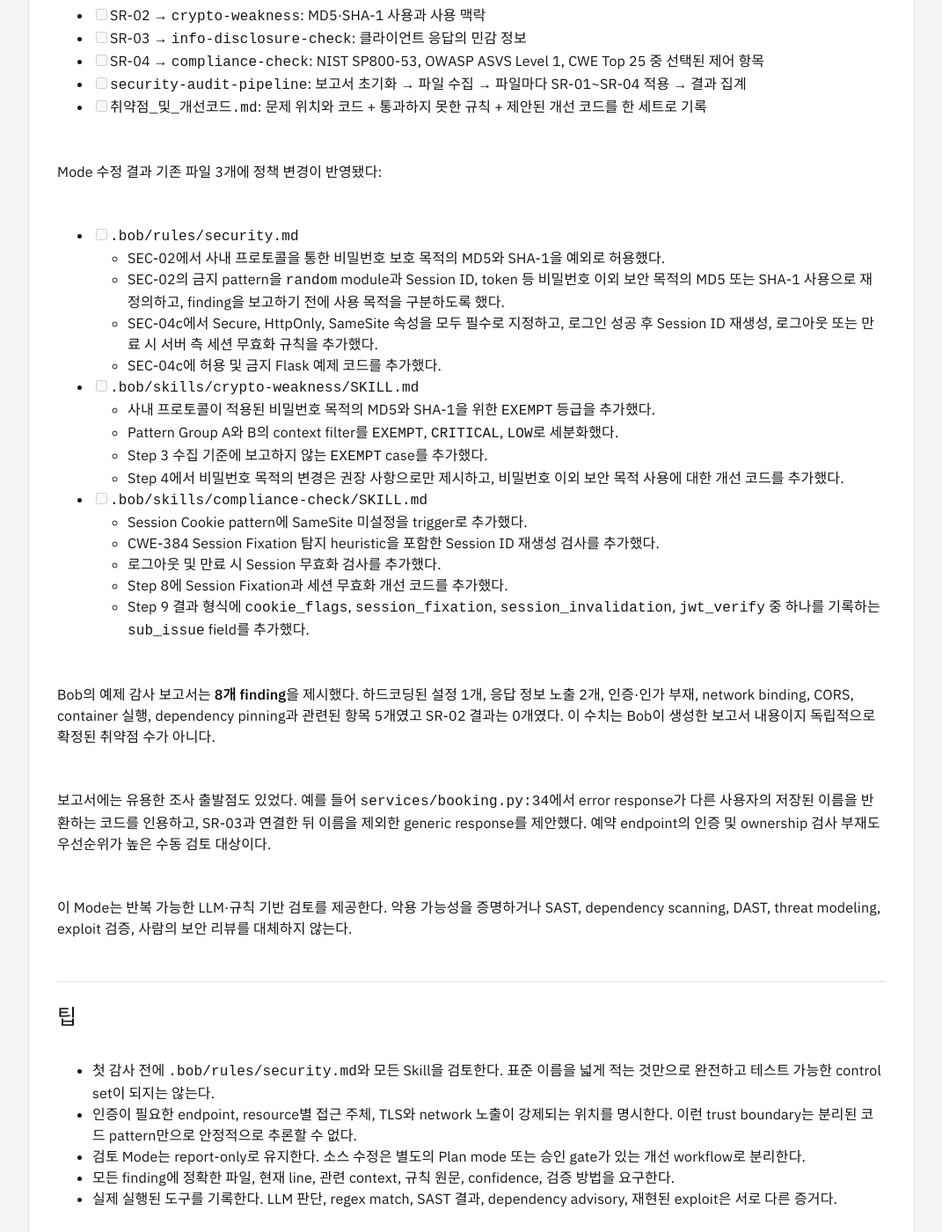
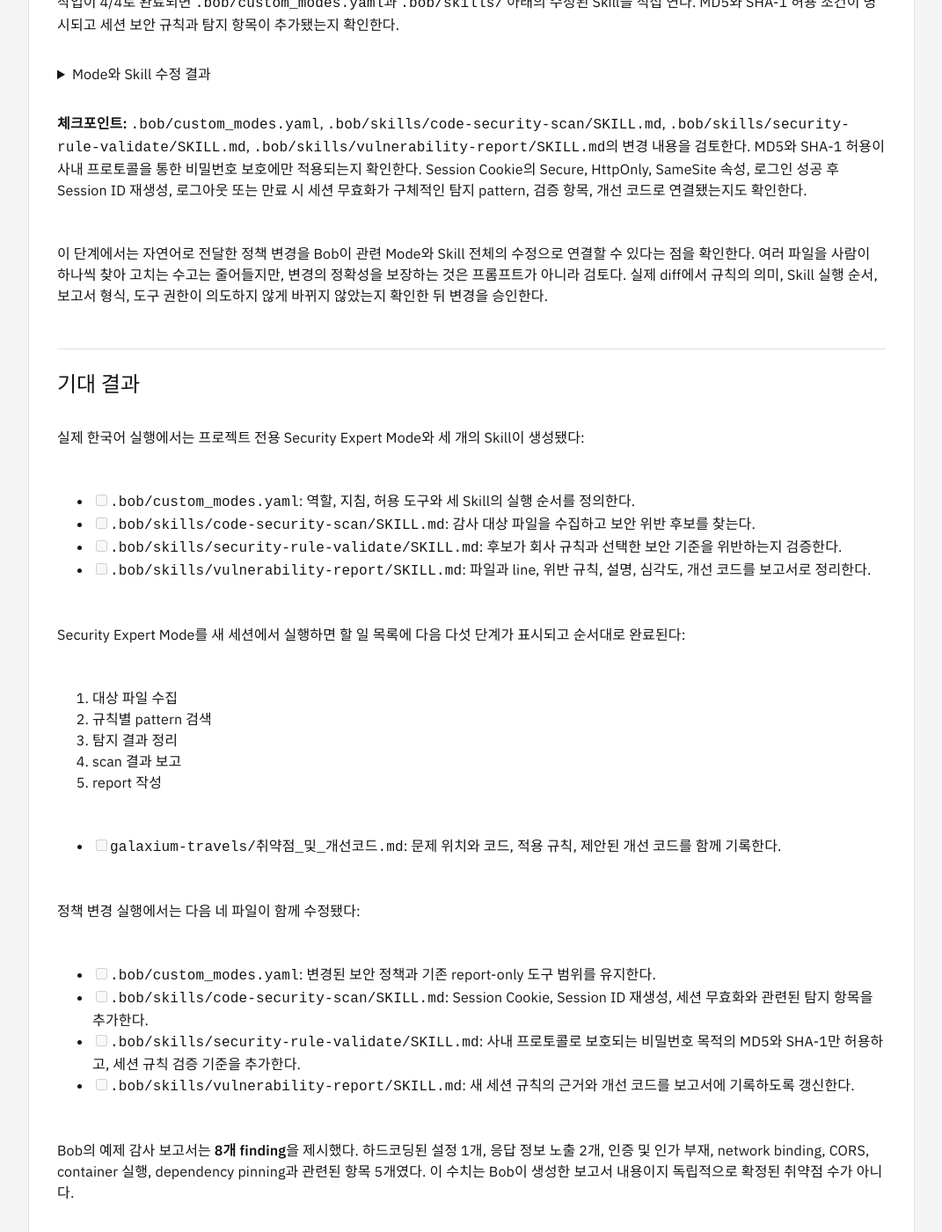
Before and after one commit to ce-aie-labs/bob-labs, a Jekyll site: the page built from _labs_ko/bob-features/security-expert-mode.md, in a window 1280 px wide and 1400 px high, scrolled down 4448 px. Shown: the whole window at 88% size, without its empty margins (104-1175 px from the left). Built offline with Jekyll 4.4.1, drawn with Linux system fonts in a browser that asks for light colours; some of the changed text lies outside the part shown.

Commit message:
Add comments about bob

```diff
--- a/_labs_ko/bob-features/security-expert-mode.md
+++ b/_labs_ko/bob-features/security-expert-mode.md
@@ -56,6 +56,8 @@
 
 **체크포인트:** Agent, Plan, Ask 모드의 세부 내용을 각각 열어 보고, **설정 > 채팅**에서 표시된 모든 도구와 하위 도구의 자동 승인이 켜졌는지 확인한다.
 
+여기서 Mode는 Bob의 말투만 바꾸는 설정이 아니라 **역할, 행동 지침, 사용할 수 있는 도구**를 함께 제한한다는 점을 확인할 수 있다. 도구 설정이 "Bob이 무엇을 할 수 있는가"를 정한다면 자동 승인은 "허용된 작업을 실행하기 전에 언제 사용자에게 물어볼 것인가"를 정한다. 실습이 끝나면 자동 승인을 다시 줄이고 실제 업무에서는 필요한 Mode, 도구, 권한만 허용한다.
+
 ### 1단계 - 프로젝트 전용 보안 환경 만들기
 
 **Agent 모드**에서 프로젝트 전용 보안 Mode를 생성한다. 아래 프롬프트 전체를 복사한 뒤 Bob의 새 작업 입력창에 붙여 넣고 실행한다.
@@ -106,6 +108,8 @@
 - `custom_modes.yaml`: 세 Skill을 순서대로 사용하는 **Security Expert** (`security-expert`) Mode를 정의한다.
 
 생성된 파일의 이름과 개수는 Bob 버전에 따라 달라질 수 있다. 파일 개수보다 전체 코드 스캔, 규칙 검증, 보고서 작성이 각각 Skill로 분리되고 Custom Mode에서 순서대로 연결됐는지를 확인한다.
+
+이 단계에서는 실제 업무를 구체적으로 설명하면 Bob이 이를 재사용 가능한 프로젝트 자산으로 구조화할 수 있다는 점을 확인한다. Skill은 반복 절차를 나누어 저장하고, `custom_modes.yaml`은 역할, 지침, 도구 범위와 Skill 실행 순서를 하나의 작업 방식으로 연결한다. 생성된 `.bob/` 파일은 일회성 채팅 답변과 달리 사람이 검토하고, 버전 관리하고, 팀과 공유할 수 있다.
 
 **체크포인트:** Bob이 **Security Expert** (`security-expert`)를 만들었는지 확인하고, 생성된 모든 파일을 직접 연다. Mode가 전체 코드 스캔, 규칙 검증, 취약점 보고서 작성 순서로 동작하는지 확인한다. Edit 권한은 `취약점_및_개선코드.md` 같은 보고서 파일에만 허용하고 소스 코드 수정 권한은 포함하지 않는다. 다음 단계 전에 Mode picker에서 **Security Expert**를 선택한다.
 
@@ -166,6 +170,8 @@
 
 </details>
 
+할 일 목록은 저장된 Skill 절차가 현재 어느 단계까지 실행됐는지를 보여 준다. 대상 파일 수집부터 보고서 작성까지 빠진 단계나 멈춘 단계가 없는지 확인할 수 있어, Bob의 작업 과정을 관찰 가능한 workflow로 만든다.
+
 할 일 목록이 5/5로 완료되면 `galaxium-travels/취약점_및_개선코드.md`를 연다. 요약의 심각도별 건수와 각 항목의 파일, line, 위반 규칙, 설명, 개선 코드를 확인한다.
 
 <details markdown="1">
@@ -176,6 +182,8 @@
 </details>
 
 **체크포인트:** `취약점_및_개선코드.md`의 각 항목에서 파일과 line이 실제 코드와 일치하는지, 규칙이 해당 코드에 적용되는지, 심각도와 개선 코드가 적절한지, 해당 파일이 실제 검사 범위에 포함됐는지를 확인한다. 보고서는 확정된 취약점 목록이 아니라 검토 입력으로 다룬다.
+
+일반 Agent 대신 검토한 Security Expert Mode를 사용하면 역할, 도구 범위, 실행 절차를 매번 프롬프트에 다시 적지 않아도 같은 조건으로 감사를 시작할 수 있다. 이는 절차의 일관성과 수동 검색 효율을 높이지만, 생성되는 문장이나 finding이 실행할 때마다 완전히 같아진다는 뜻은 아니다. 최종 판단은 근거 코드를 확인한 사람이 내린다.
 
 ### 3단계 - Security Expert Mode 수정 및 관리하기
 
@@ -223,53 +231,55 @@
 
 **체크포인트:** `.bob/custom_modes.yaml`, `.bob/skills/code-security-scan/SKILL.md`, `.bob/skills/security-rule-validate/SKILL.md`, `.bob/skills/vulnerability-report/SKILL.md`의 변경 내용을 검토한다. MD5와 SHA-1 허용이 사내 프로토콜을 통한 비밀번호 보호에만 적용되는지 확인한다. Session Cookie의 Secure, HttpOnly, SameSite 속성, 로그인 성공 후 Session ID 재생성, 로그아웃 또는 만료 시 세션 무효화가 구체적인 탐지 pattern, 검증 항목, 개선 코드로 연결됐는지도 확인한다.
 
+이 단계에서는 자연어로 전달한 정책 변경을 Bob이 관련 Mode와 Skill 전체의 수정으로 연결할 수 있다는 점을 확인한다. 여러 파일을 사람이 하나씩 찾아 고치는 수고는 줄어들지만, 변경의 정확성을 보장하는 것은 프롬프트가 아니라 검토다. 실제 diff에서 규칙의 의미, Skill 실행 순서, 보고서 형식, 도구 권한이 의도하지 않게 바뀌지 않았는지 확인한 뒤 변경을 승인한다.
+
 ## 기대 결과
 
-실제 한국어 실행에서는 프로젝트 전용 Mode와 규칙 Skill 네 개, orchestration Skill 한 개가 생성됐다:
+실제 한국어 실행에서는 프로젝트 전용 Security Expert Mode와 세 개의 Skill이 생성됐다:
 
-- [ ] SR-01 → `secret-scan`: 하드코딩된 credential과 secret
-- [ ] SR-02 → `crypto-weakness`: MD5·SHA-1 사용과 사용 맥락
-- [ ] SR-03 → `info-disclosure-check`: 클라이언트 응답의 민감 정보
-- [ ] SR-04 → `compliance-check`: NIST SP800-53, OWASP ASVS Level 1, CWE Top 25 중 선택된 제어 항목
-- [ ] `security-audit-pipeline`: 보고서 초기화 → 파일 수집 → 파일마다 SR-01~SR-04 적용 → 결과 집계
-- [ ] `취약점_및_개선코드.md`: 문제 위치와 코드 + 통과하지 못한 규칙 + 제안된 개선 코드를 한 세트로 기록
+- [ ] `.bob/custom_modes.yaml`: 역할, 지침, 허용 도구와 세 Skill의 실행 순서를 정의한다.
+- [ ] `.bob/skills/code-security-scan/SKILL.md`: 감사 대상 파일을 수집하고 보안 위반 후보를 찾는다.
+- [ ] `.bob/skills/security-rule-validate/SKILL.md`: 후보가 회사 규칙과 선택한 보안 기준을 위반하는지 검증한다.
+- [ ] `.bob/skills/vulnerability-report/SKILL.md`: 파일과 line, 위반 규칙, 설명, 심각도, 개선 코드를 보고서로 정리한다.
 
-Mode 수정 결과 기존 파일 3개에 정책 변경이 반영됐다:
+Security Expert Mode를 새 세션에서 실행하면 할 일 목록에 다음 다섯 단계가 표시되고 순서대로 완료된다:
 
-- [ ] `.bob/rules/security.md`
-  - SEC-02에서 사내 프로토콜을 통한 비밀번호 보호 목적의 MD5와 SHA-1을 예외로 허용했다.
-  - SEC-02의 금지 pattern을 `random` module과 Session ID, token 등 비밀번호 이외 보안 목적의 MD5 또는 SHA-1 사용으로 재정의하고, finding을 보고하기 전에 사용 목적을 구분하도록 했다.
-  - SEC-04c에서 Secure, HttpOnly, SameSite 속성을 모두 필수로 지정하고, 로그인 성공 후 Session ID 재생성, 로그아웃 또는 만료 시 서버 측 세션 무효화 규칙을 추가했다.
-  - SEC-04c에 허용 및 금지 Flask 예제 코드를 추가했다.
-- [ ] `.bob/skills/crypto-weakness/SKILL.md`
-  - 사내 프로토콜이 적용된 비밀번호 목적의 MD5와 SHA-1을 위한 `EXEMPT` 등급을 추가했다.
-  - Pattern Group A와 B의 context filter를 `EXEMPT`, `CRITICAL`, `LOW`로 세분화했다.
-  - Step 3 수집 기준에 보고하지 않는 `EXEMPT` case를 추가했다.
-  - Step 4에서 비밀번호 목적의 변경은 권장 사항으로만 제시하고, 비밀번호 이외 보안 목적 사용에 대한 개선 코드를 추가했다.
-- [ ] `.bob/skills/compliance-check/SKILL.md`
-  - Session Cookie pattern에 SameSite 미설정을 trigger로 추가했다.
-  - CWE-384 Session Fixation 탐지 heuristic을 포함한 Session ID 재생성 검사를 추가했다.
-  - 로그아웃 및 만료 시 Session 무효화 검사를 추가했다.
-  - Step 8에 Session Fixation과 세션 무효화 개선 코드를 추가했다.
-  - Step 9 결과 형식에 `cookie_flags`, `session_fixation`, `session_invalidation`, `jwt_verify` 중 하나를 기록하는 `sub_issue` field를 추가했다.
+1. 대상 파일 수집
+2. 규칙별 pattern 검색
+3. 탐지 결과 정리
+4. scan 결과 보고
+5. report 작성
 
-Bob의 예제 감사 보고서는 **8개 finding**을 제시했다. 하드코딩된 설정 1개, 응답 정보 노출 2개, 인증·인가 부재, network binding, CORS, container 실행, dependency pinning과 관련된 항목 5개였고 SR-02 결과는 0개였다. 이 수치는 Bob이 생성한 보고서 내용이지 독립적으로 확정된 취약점 수가 아니다.
+- [ ] `galaxium-travels/취약점_및_개선코드.md`: 문제 위치와 코드, 적용 규칙, 제안된 개선 코드를 함께 기록한다.
 
-보고서에는 유용한 조사 출발점도 있었다. 예를 들어 `services/booking.py:34`에서 error response가 다른 사용자의 저장된 이름을 반환하는 코드를 인용하고, SR-03과 연결한 뒤 이름을 제외한 generic response를 제안했다. 예약 endpoint의 인증 및 ownership 검사 부재도 우선순위가 높은 수동 검토 대상이다.
+정책 변경 실행에서는 다음 네 파일이 함께 수정됐다:
 
-이 Mode는 반복 가능한 LLM·규칙 기반 검토를 제공한다. 악용 가능성을 증명하거나 SAST, dependency scanning, DAST, threat modeling, exploit 검증, 사람의 보안 리뷰를 대체하지 않는다.
+- [ ] `.bob/custom_modes.yaml`: 변경된 보안 정책과 기존 report-only 도구 범위를 유지한다.
+- [ ] `.bob/skills/code-security-scan/SKILL.md`: Session Cookie, Session ID 재생성, 세션 무효화와 관련된 탐지 항목을 추가한다.
+- [ ] `.bob/skills/security-rule-validate/SKILL.md`: 사내 프로토콜로 보호되는 비밀번호 목적의 MD5와 SHA-1만 허용하고, 세션 규칙 검증 기준을 추가한다.
+- [ ] `.bob/skills/vulnerability-report/SKILL.md`: 새 세션 규칙의 근거와 개선 코드를 보고서에 기록하도록 갱신한다.
+
+Bob의 예제 감사 보고서는 **8개 finding**을 제시했다. 하드코딩된 설정 1개, 응답 정보 노출 2개, 인증 및 인가 부재, network binding, CORS, container 실행, dependency pinning과 관련된 항목 5개였다. 이 수치는 Bob이 생성한 보고서 내용이지 독립적으로 확정된 취약점 수가 아니다.
+
+보고서에는 유용한 조사 출발점도 있었다. 예를 들어 `services/booking.py:34`에서 error response가 다른 사용자의 저장된 이름을 반환하는 코드를 인용하고, 관련 규칙과 연결한 뒤 이름을 제외한 generic response를 제안했다. 예약 endpoint의 인증 및 ownership 검사 부재도 우선순위가 높은 수동 검토 대상이다.
+
+이 Mode는 검토된 역할, 도구 범위, 규칙과 workflow를 반복 적용한다. 결과 문구나 finding을 매번 동일하게 만들거나 악용 가능성을 증명하지 않으며, SAST, dependency scanning, DAST, threat modeling, exploit 검증, 사람의 보안 리뷰를 대체하지 않는다.
 
 ## 팁
 
-- 첫 감사 전에 `.bob/rules/security.md`와 모든 Skill을 검토한다. 표준 이름을 넓게 적는 것만으로 완전하고 테스트 가능한 control set이 되지는 않는다.
+- 첫 감사 전에 `.bob/custom_modes.yaml`과 모든 Skill을 검토한다. 표준 이름을 넓게 적는 것만으로 완전하고 테스트 가능한 control set이 되지는 않는다.
 - 인증이 필요한 endpoint, resource별 접근 주체, TLS와 network 노출이 강제되는 위치를 명시한다. 이런 trust boundary는 분리된 코드 pattern만으로 안정적으로 추론할 수 없다.
 - 검토 Mode는 report-only로 유지한다. 소스 수정은 별도의 Plan mode 또는 승인 gate가 있는 개선 workflow로 분리한다.
 - 모든 finding에 정확한 파일, 현재 line, 관련 context, 규칙 원문, confidence, 검증 방법을 요구한다.
 - 실제 실행된 도구를 기록한다. LLM 판단, regex match, SAST 결과, dependency advisory, 재현된 exploit은 서로 다른 증거다.
+- `.bob/` 파일을 코드와 함께 version control하면 검토한 Mode와 Skill을 팀의 재사용 가능한 작업 자산으로 공유할 수 있다.
 
 ## 응용
 
-1. **규칙 하나만 실행**: pre-commit 검토에서 `secret-scan`, `crypto-weakness` 등 필요한 규칙 Skill만 호출한다.
+1. **Skill 하나만 실행**: pre-commit 검토에서 `code-security-scan`, `security-rule-validate` 등 필요한 절차만 호출한다.
 2. **stack별 제어 항목 추가**: 같은 보고서 contract를 유지하면서 검토된 FastAPI, Spring Security, Express, container 규칙을 추가한다.
 3. **scanner로 검증**: Mode 실행 뒤 SAST와 dependency scan을 수행하고 각 finding을 확인, 기각, 수동 검토 필요로 표시한다.
 4. **승인 후 개선**: 검토를 통과한 보고서 항목만 받아 계획을 제안하고, 승인 전에는 소스 파일을 수정하지 않는 별도 Mode를 만든다.
+5. **외부 맥락과 전문 작업 결합**: Skill에 MCP server를 연결해 issue tracker, 사내 문서, database의 맥락을 불러오거나 보안, 테스트, 문서화 작업을 Subagent로 나눈다. Custom Mode에는 필요한 Skill, MCP server, Tool, Subagent와 최소 권한만 허용한다.
+
+**반복 작업은 Bob, 마지막 검토는 사람.**
```
